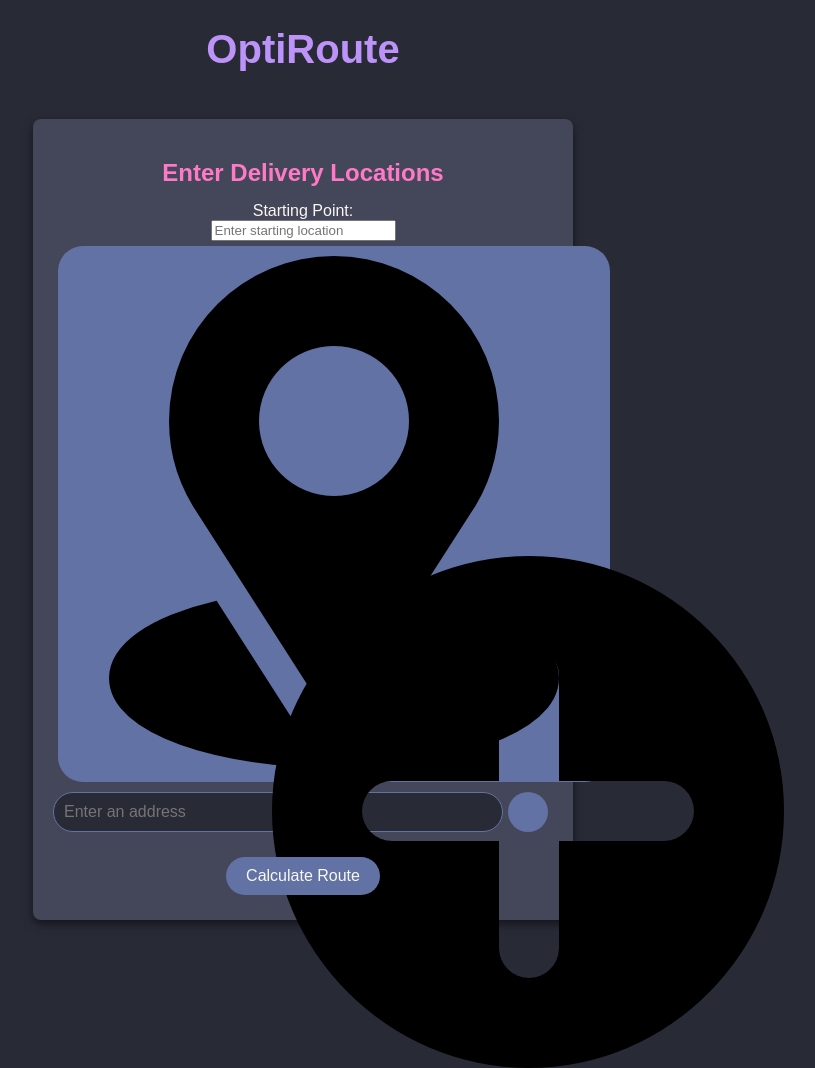
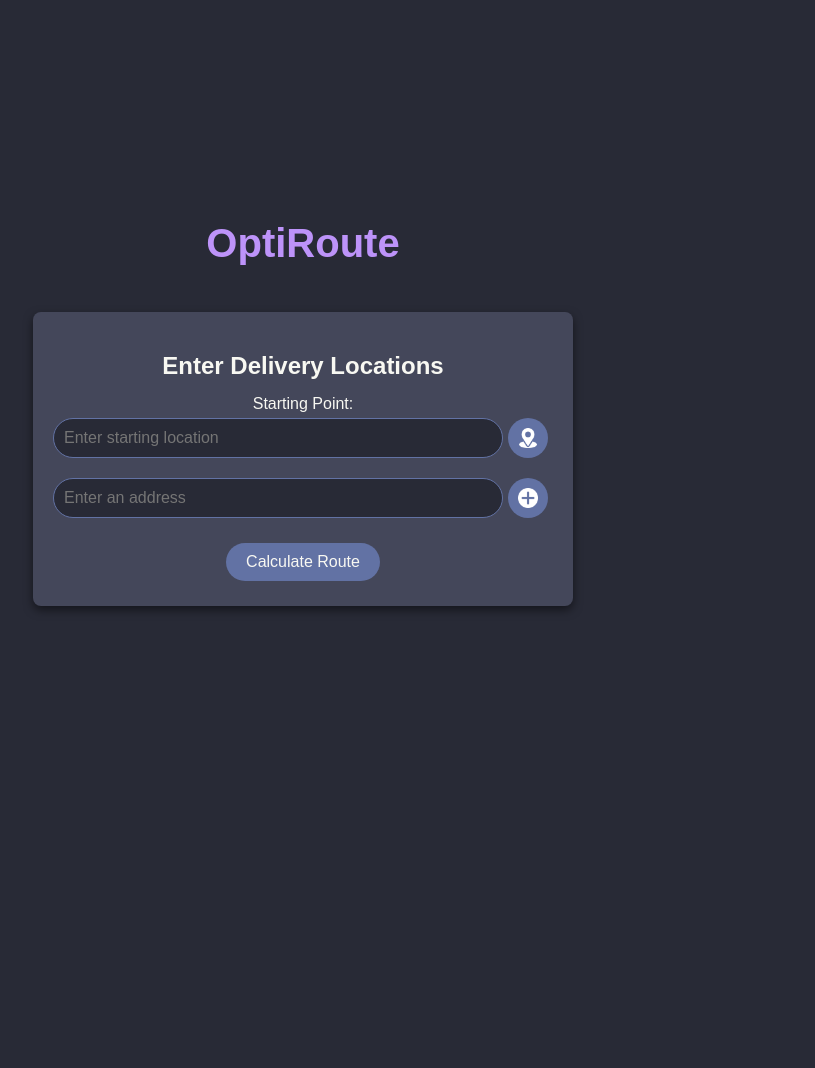
Before and after one commit to thekalvpsia/optiroute, a Flask app: page / in a window 1280 px wide. Shown: the whole page, without its empty margins (337-1152 px from the left). After the commit the page ends 611 px from the top, so only its background shows below. Run offline with Flask 3, Linux system fonts and the light colour scheme.

Commit message:
styles for starting address

```diff
--- a/static/css/style.css
+++ b/static/css/style.css
@@ -41,7 +41,7 @@
 }
 
 #form-section h2 {
-    color: #ff79c6;
+    color: #f8f8f2;
     margin-bottom: 15px;
 }
 
@@ -76,6 +76,7 @@
     background-color: #6272a4;
     color: #f8f8f2;
     border: none;
+    border-radius: 25px;
     font-size: 1.5rem;
     width: 40px;
     height: 40px;
@@ -136,6 +137,55 @@
     background-color: #ff5555;
 }
 
+.starting-point-container {
+    display: flex;
+    align-items: center;
+    margin-bottom: 10px;
+}
+
+#starting-address {
+    flex: 1;
+    padding: 10px;
+    border: 1px solid #6272a4;
+    border-radius: 25px;
+    background-color: #282a36;
+    color: #f8f8f2;
+    font-size: 1rem;
+    box-sizing: border-box;
+}
+
+#get-location-btn {
+    background-color: #6272a4;
+    color: #f8f8f2;
+    border: none;
+    border-radius: 25px;
+    font-size: 1.2rem;
+    width: 40px;
+    height: 40px;
+    cursor: pointer;
+    display: flex;
+    align-items: center;
+    justify-content: center;
+    transition: background-color 0.3s ease;
+}
+
+#get-location-btn:hover {
+    background-color: #50fa7b;
+    color: #282a36;
+}
+
+button img {
+    width: 20px;
+    height: 20px;
+    filter: invert(1);
+}
+
+.icon-img {
+    width: 20px;
+    height: 20px;
+    filter: invert(1);
+}
+
 /* Responsive Design */
 @media (max-width: 768px) {
     #form-section {
```
